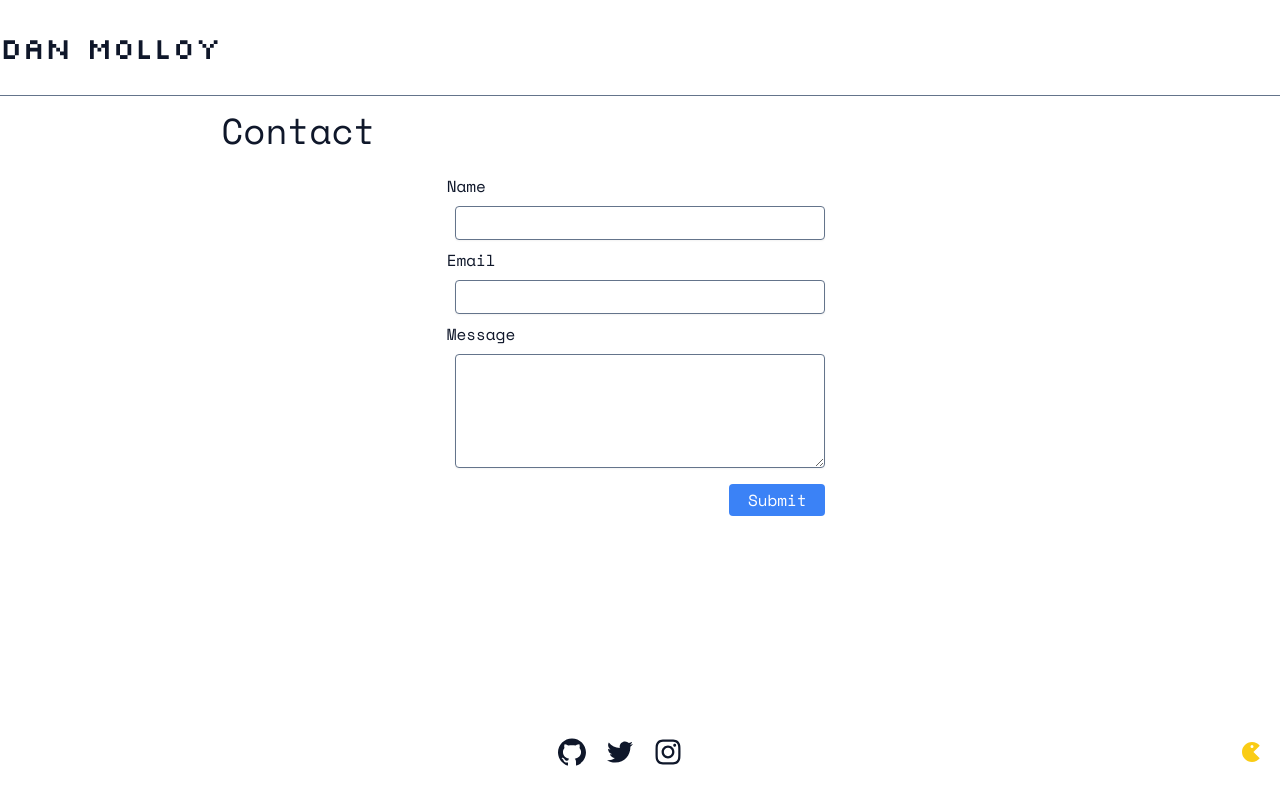
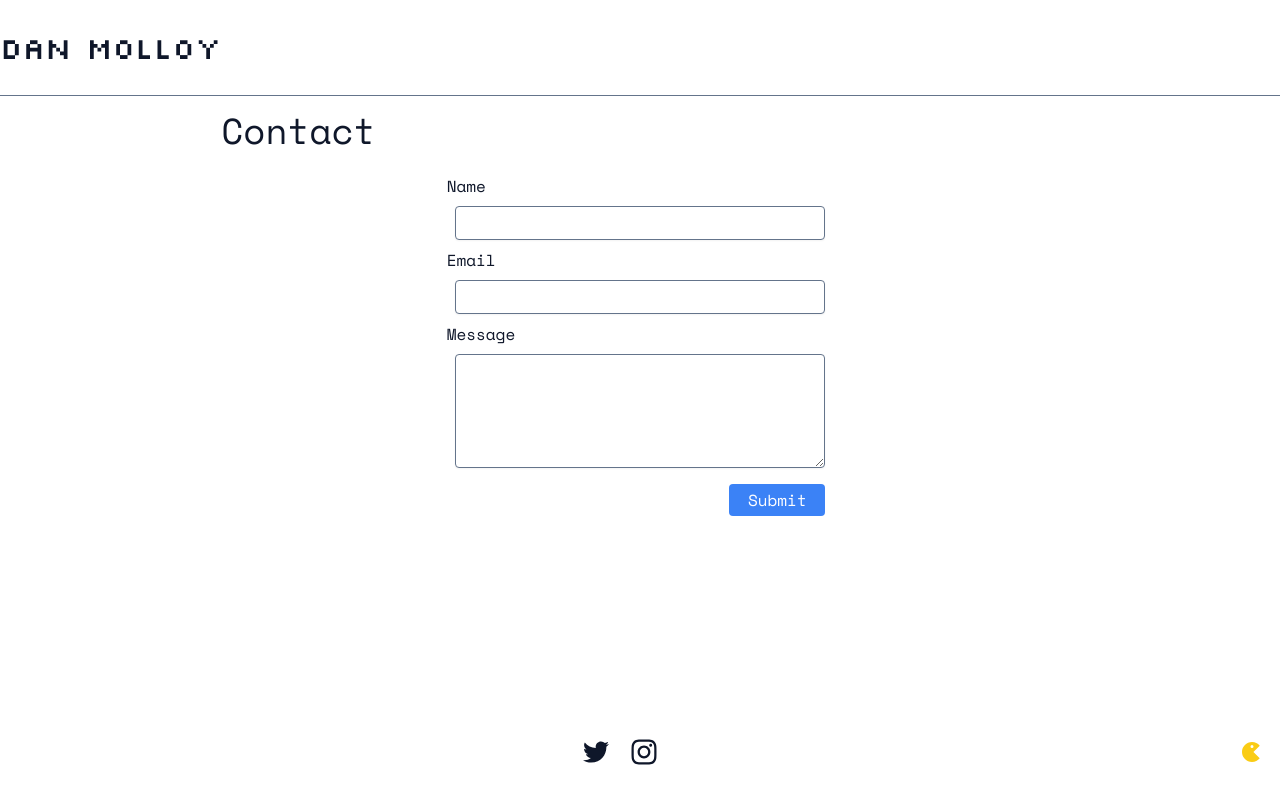
Before and after one commit to danmolloy/danmolloy.io, a Next.js app: page /contact in a window 1280 px wide. Built offline with nearby package versions, Linux system fonts and the light colour scheme.

Commit message:
removed github link

```diff
--- a/components/footer.js
+++ b/components/footer.js
@@ -6,11 +6,11 @@ export default function Footer() {
   return (
     <footer className="footer">
       <div className='footer-icons'>
-      <Link href="https://github.com/danmolloy">
+      {/* <Link href="https://github.com/danmolloy">
         <a target="_blank">
           <AiOutlineGithub className='react-icons'/>
         </a>
-      </Link>
+      </Link> */}
       <Link href="https://twitter.com/dan_molloy1">
         <a target="_blank">
           <AiOutlineTwitter className='react-icons'/>
```
